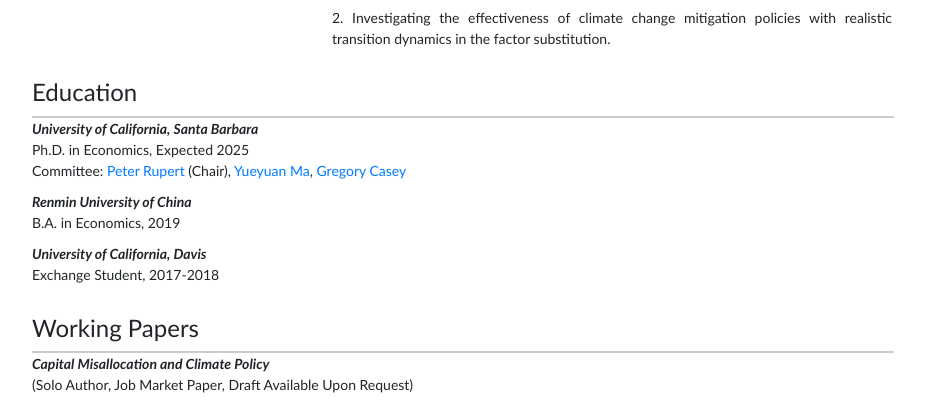
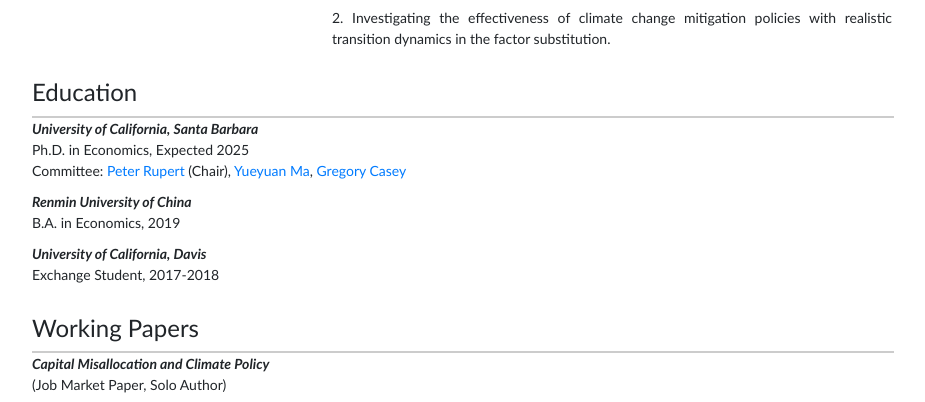
Before and after one commit to yanggaolamb/yanggaolamb.github.io, a plain HTML site: page index.html in a window 1280 px wide. Shown: the part 393-795 px from the top of the page, without its empty margins (178-1103 px from the left). Drawn offline with Linux system fonts and the light colour scheme.

Commit message:
Update index.html

```diff
--- a/index.html
+++ b/index.html
@@ -121,7 +121,7 @@
      <div class="col-xs-12">
        <h3 id="papers">Working Papers</h3>
        <hr>
-       <p><strong><a href="https://drive.google.com/file/d/1_2Bh81BkwA2fG5la4NdFoZJgPkCs9frR/view?usp=drive_link" target="_blank"></a>Capital Misallocation and Climate Policy</strong> <br> (Solo Author, Job Market Paper, Draft Available Upon Request)</p>
+       <p><strong><a href="https://drive.google.com/file/d/1_2Bh81BkwA2fG5la4NdFoZJgPkCs9frR/view?usp=drive_link" target="_blank"></a>Capital Misallocation and Climate Policy</strong> <br> (Job Market Paper, Solo Author)</p>
        <p><strong>Abstract:</strong> I study optimal carbon taxes in the context of firm capital misallocation. Empirical evidence suggests that capital distortions are negatively correlated with emissions intensity among U.S. public firms.
         I develop a climate-economy model featuring heterogeneous firms, where cleaner firms face greater capital disincentives compared to dirtier firms. The model shows that a carbon tax can boost aggregate total factor productivity (TFP) through a more efficient factor reallocation from dirtier firms to cleaner firms.
         As a result, when both climate externality and capital misallocation are present, the second-best optimal carbon tax exceeds the traditional Pigouvian benchmark. Furthermore, the model demonstrates that addressing capital misallocation can lower the emissions intensity of the aggregate economy.
```
